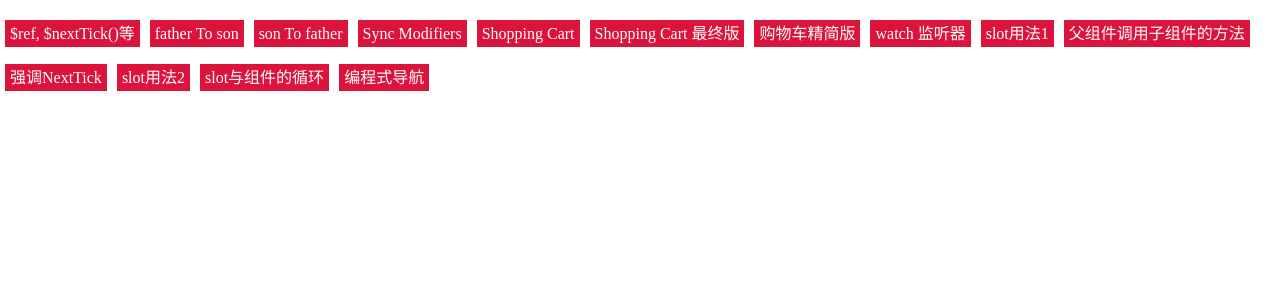
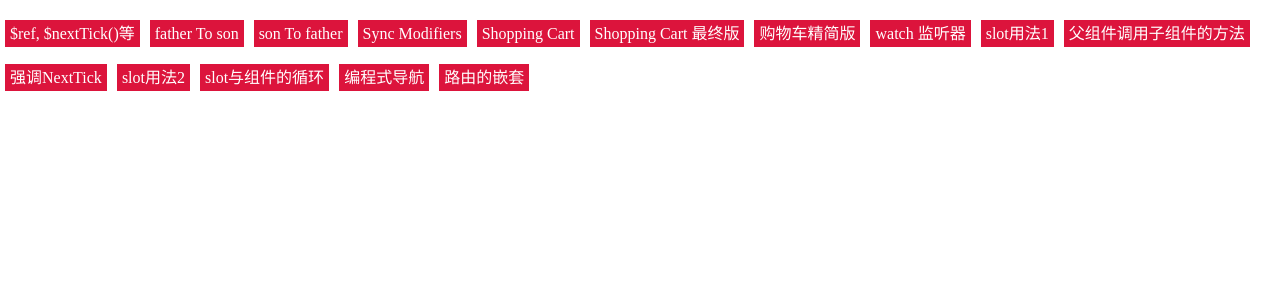
Before and after one commit to caishijian2008/learn-vue, a Vue app: page / in a window 1280 px wide. Shown: the top 300 px of the page. Built offline with nearby package versions, Linux system fonts and the light colour scheme.

Commit message:
路由的嵌套

```diff
--- a/src/components/Index.vue
+++ b/src/components/Index.vue
@@ -15,6 +15,7 @@
       <li><router-link to="/slotdemo">slot用法2</router-link></li>
       <li><router-link to="/slotdemo2">slot与组件的循环</router-link></li>
       <li><router-link to="/routeprogramming">编程式导航</router-link></li>
+      <li><router-link to="/nestedrouter">路由的嵌套</router-link></li>
     </ul>
     <keep-alive>
       <router-view></router-view>
--- /dev/null
+++ b/src/components/day5/route/nestedrouter.vue
@@ -0,0 +1,44 @@
+<template>
+  <div>
+    <h3>路由的嵌套</h3>
+    <router-link to="/home">首页</router-link>
+    <router-link to="/detail">详情</router-link>
+    <router-view></router-view>
+  </div>
+</template>
+
+<script>
+import Router from 'vue-router'
+let home = {template: '<div>home</div>'}
+let detail = {
+  template: `
+    <div>
+      <router-link to="/detail/profile">个人中心</router-link>
+      <router-link to="/detail/about">关于我</router-link>
+      <router-view></router-view>
+    </div>
+  `
+}
+let profile = {template: '<div>profile</div>'}
+let about = {template: '<div>about</div>'}
+let routes = [
+  {path: '/home', component: home},
+  {
+    path: '/detail',
+    component: detail,
+    children: [ // children中的路径永远不带/，如果带/表示是一级路由
+      {path: 'profile', component: profile},
+      {path: 'about', component: about}
+    ]
+  }
+]
+let router = new Router({
+  routes
+})
+export default {
+  router
+}
+</script>
+
+<style scoped>
+</style>
--- a/src/router/index.js
+++ b/src/router/index.js
@@ -16,6 +16,7 @@ import nexttick from '@/components/day5/refs/nexttick'
 import slotdemo from '@/components/day5/slot/slotdemo'
 import slotdemo2 from '@/components/day5/slot/slotdemo2'
 import routeprogramming from '@/components/day5/route/routeprogramming'
+import nestedrouter from '@/components/day5/route/nestedrouter'
 
 Vue.use(Router)
 
@@ -48,6 +49,7 @@ export default new Router({
     {path: '/slotdemo', component: slotdemo},
     {path: '/slotdemo2', component: slotdemo2},
     {path: '/routeprogramming', component: routeprogramming},
+    {path: '/nestedrouter', component: nestedrouter},
     {
       path: '*',
       redirect: 'index'
```
